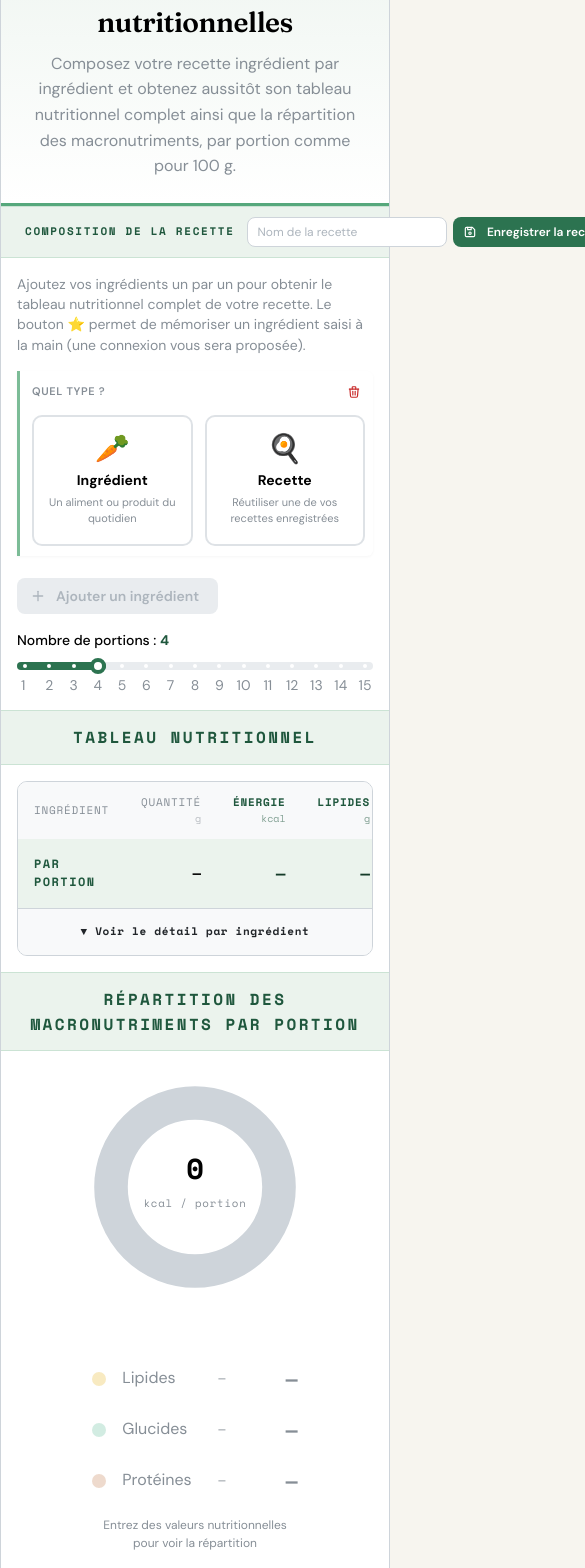
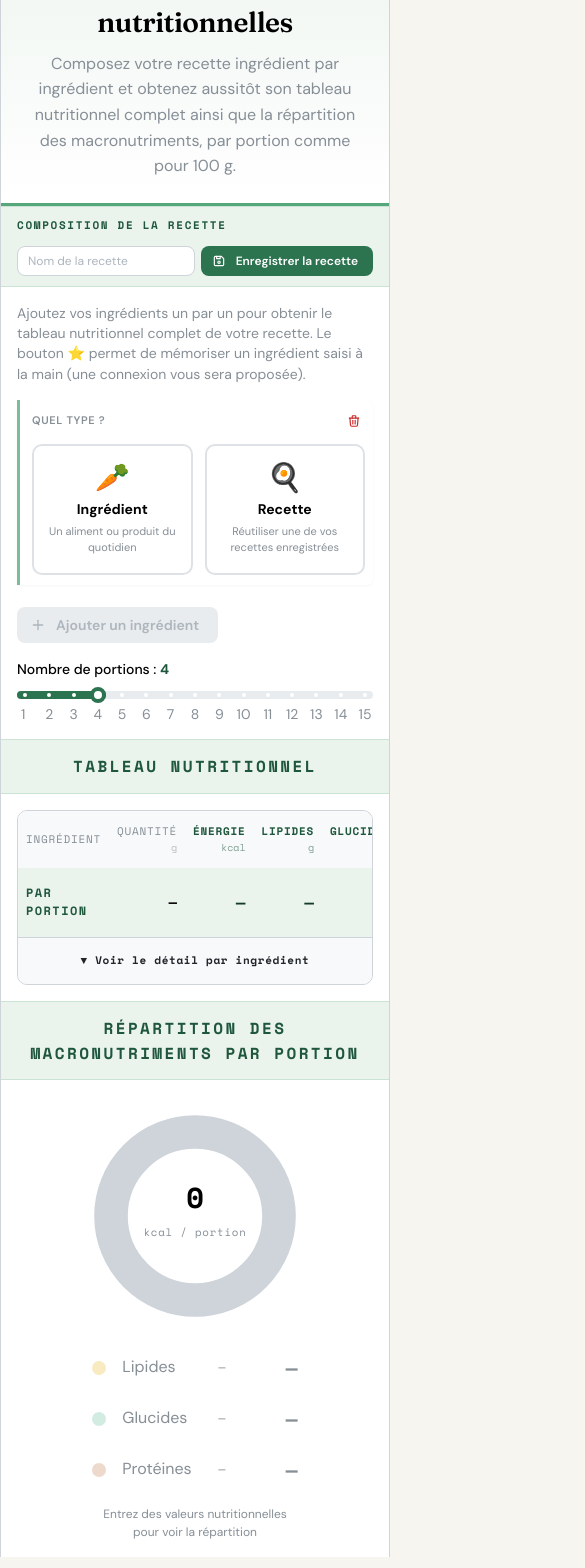
Before and after one commit to Lautenna/calcule_ta_recette, a React (Vite) app in the folder frontend/: page /calculateur in a window 390 px wide. Shown: the part 192-1760 px from the top of the page, 585 px wide, since content can reach past the window. Built offline with nearby package versions, Linux system fonts and the light colour scheme; what @zxing/library would draw is missing.

Commit message:
Ajout camera inversé, lecture seule des recette enregistré. Correction resposive en mode mobile, et changement couleur macro

```diff
--- a/frontend/package.json
+++ b/frontend/package.json
@@ -5,6 +5,7 @@
   "type": "module",
   "scripts": {
     "dev": "vite",
+    "dev:lan": "LAN=1 vite",
     "build": "vite build",
     "lint": "eslint .",
     "preview": "vite preview"
@@ -27,6 +28,7 @@
     "@playwright/test": "^1.61.1",
     "@types/react": "^19.2.14",
     "@types/react-dom": "^19.2.3",
+    "@vitejs/plugin-basic-ssl": "^2.3.0",
     "@vitejs/plugin-react": "^6.0.1",
     "eslint": "^10.3.0",
     "eslint-plugin-react-hooks": "^7.1.1",
--- a/frontend/src/components/calculateur/CalculateurPage.jsx
+++ b/frontend/src/components/calculateur/CalculateurPage.jsx
@@ -1,6 +1,6 @@
-import { useState } from 'react'
+import { useEffect, useState } from 'react'
 import { useLocation, useNavigate } from 'react-router-dom'
-import { Stack, Title, Box, Text, ThemeIcon, Button, Group, TextInput, Paper, Modal } from '@mantine/core'
+import { Stack, Title, Box, Text, ThemeIcon, Button, Group, TextInput, Paper, Modal, Flex } from '@mantine/core'
 import { IconChefHat, IconDeviceFloppy } from '@tabler/icons-react'
 import { notifications } from '@mantine/notifications'
 import { computeTotals, computePerPortion, NUTRIENT_KEYS } from '../../utils/nutrition'
@@ -40,6 +40,28 @@ function cleanForSave(ingredient) {
   return copy
 }
 
+// Brouillon : la recette en cours de saisie survit à un passage par /login
+// (le composant est démonté pendant la navigation). Stocké en sessionStorage,
+// donc propre à l'onglet et effacé à sa fermeture.
+const DRAFT_KEY = 'calculateur:brouillon'
+
+function loadDraft() {
+  try {
+    const draft = JSON.parse(sessionStorage.getItem(DRAFT_KEY))
+    return Array.isArray(draft?.ingredients) && draft.ingredients.length ? draft : null
+  } catch {
+    return null
+  }
+}
+
+function saveDraft(draft) {
+  try { sessionStorage.setItem(DRAFT_KEY, JSON.stringify(draft)) } catch { /* stockage indisponible */ }
+}
+
+function clearDraft() {
+  try { sessionStorage.removeItem(DRAFT_KEY) } catch { /* stockage indisponible */ }
+}
+
 function SectionHeader({ title }) {
   return (
     <Box
@@ -67,19 +89,28 @@ export function CalculateurPage() {
   // Recette transmise depuis « Mon profil » pour consultation/modification.
   const recetteAEditer = location.state?.recette ?? null
 
+  // Brouillon à restaurer uniquement pour une nouvelle recette (pas en édition).
+  const [draft] = useState(() => (recetteAEditer ? null : loadDraft()))
+
   const [editingId, setEditingId] = useState(recetteAEditer?.id ?? null)
-  const [portions, setPortions] = useState(recetteAEditer?.nombrePersonnes ?? 4)
+  const [portions, setPortions] = useState(recetteAEditer?.nombrePersonnes ?? draft?.portions ?? 4)
   const [ingredients, setIngredients] = useState(() =>
     recetteAEditer?.composition?.length
       ? recetteAEditer.composition.map(fromComposition)
-      : [emptyIngredient()]
+      : draft?.ingredients ?? [emptyIngredient()]
   )
 
-  const [nomRecette, setNomRecette] = useState(recetteAEditer?.nom ?? '')
+  const [nomRecette, setNomRecette] = useState(recetteAEditer?.nom ?? draft?.nomRecette ?? '')
   const [modalNomOpen, setModalNomOpen] = useState(false)
   const saveRecette = useSaveRecette()
   const updateRecette = useUpdateRecette()
   const enregistrement = saveRecette.isPending || updateRecette.isPending
+
+  // Sauvegarde auto du brouillon tant qu'on ne modifie pas une recette existante.
+  useEffect(() => {
+    if (editingId) return
+    saveDraft({ ingredients, portions, nomRecette })
+  }, [editingId, ingredients, portions, nomRecette])
 
   const onAdd = () => setIngredients((prev) => [...prev, emptyIngredient()])
 
@@ -185,6 +216,7 @@ export function CalculateurPage() {
         notifications.show({ color: 'green', message: 'Recette mise à jour.' })
       } else {
         const created = await saveRecette.mutateAsync(body)
+        clearDraft()
         if (created?.id) setEditingId(created.id)
         notifications.show({ color: 'green', message: 'Recette enregistrée dans votre profil.' })
       }
@@ -219,24 +251,31 @@ export function CalculateurPage() {
 
       <Box
         py={10}
-        px={24}
+        px={{ base: 16, sm: 24 }}
         style={{
           background: 'var(--mantine-color-green-0)',
           borderTop: '1px solid var(--mantine-color-green-1)',
           borderBottom: '1px solid var(--mantine-color-green-1)',
         }}
       >
-        <Group justify="space-between" align="center" wrap="nowrap" gap="sm">
+        {/* Sur mobile le titre, le champ et les boutons s'empilent ; dès `sm` ils
+            restent sur une seule ligne. */}
+        <Flex
+          direction={{ base: 'column', sm: 'row' }}
+          justify="space-between"
+          align={{ base: 'stretch', sm: 'center' }}
+          gap="sm"
+        >
           <Text fz={11} fw={700} tt="uppercase" ff="monospace" c="green.7" style={{ letterSpacing: '0.15em', flexShrink: 0 }}>
             Composition de la recette
           </Text>
-          <Group gap={6} wrap="nowrap">
+          <Group gap={6} wrap="wrap">
             <TextInput
               placeholder="Nom de la recette"
               size="xs"
               value={nomRecette}
               onChange={(e) => setNomRecette(e.target.value)}
-              style={{ width: 200 }}
+              style={{ flex: '1 1 160px', minWidth: 0, maxWidth: 200 }}
               /* Repère E2E : la fenêtre « Donnez un nom à votre recette » propose un
                  second champ pour la même donnée — le placeholder ne suffit donc pas
                  à désigner celui-ci sans ambiguïté. */
@@ -270,7 +309,7 @@ export function CalculateurPage() {
               </Button>
             )}
           </Group>
-        </Group>
+        </Flex>
       </Box>
       <IngredientBuilder
         ingredients={ingredients}
--- a/frontend/src/components/calculateur/MacroPieChart.jsx
+++ b/frontend/src/components/calculateur/MacroPieChart.jsx
@@ -1,4 +1,5 @@
 import { Group, Stack, Text, Box } from '@mantine/core'
+import { MACRO_COLORS } from '../../utils/nutrition'
 import './pie.css'
 
 export function MacroPieChart({ perPortion }) {
@@ -17,9 +18,9 @@ export function MacroPieChart({ perPortion }) {
   const C = 2 * Math.PI * RADIUS
 
   const slices = [
-    { label: 'Lipides',   cal: lipCal, color: '#E8B931', grams: perPortion.graisses  || 0 },
-    { label: 'Glucides',  cal: gluCal, color: '#6ABFA0', grams: perPortion.glucides   || 0 },
-    { label: 'Protéines', cal: proCal, color: '#C8845A', grams: perPortion.proteines  || 0 },
+    { label: 'Lipides',   cal: lipCal, color: MACRO_COLORS.graisses, grams: perPortion.graisses  || 0 },
+    { label: 'Glucides',  cal: gluCal, color: MACRO_COLORS.glucides, grams: perPortion.glucides   || 0 },
+    { label: 'Protéines', cal: proCal, color: MACRO_COLORS.proteines, grams: perPortion.proteines  || 0 },
   ]
 
   let offset = 0
@@ -31,7 +32,7 @@ export function MacroPieChart({ perPortion }) {
   })
 
   return (
-    <Group justify="center" align="center" gap={56} wrap="wrap">
+    <Group justify="center" align="center" gap={{ base: 24, sm: 56 }} wrap="wrap">
       <Box style={{ flexShrink: 0 }}>
         <svg
           viewBox="0 0 200 200"
--- a/frontend/src/components/calculateur/NutritionTable.jsx
+++ b/frontend/src/components/calculateur/NutritionTable.jsx
@@ -1,5 +1,6 @@
 import { useState } from 'react'
 import { Table, ScrollArea, Button, Text, Box } from '@mantine/core'
+import { useMediaQuery } from '@mantine/hooks'
 import { fmt } from '../../utils/nutrition'
 
 // `testId` sert de repère aux tests E2E (`data-testid="cellule-<testId>"`) : il
@@ -23,7 +24,7 @@ function fmtCell(key, value) {
   return fmt(value)
 }
 
-const thStyle = (key) => ({
+const thStyle = (key, padX) => ({
   fontFamily: 'var(--mantine-font-family-monospace)',
   fontSize: 11,
   letterSpacing: '0.07em',
@@ -32,7 +33,7 @@ const thStyle = (key) => ({
   background: 'var(--mantine-color-default-hover)',
   color: KEY_COLS.includes(key) ? 'var(--mantine-color-green-7)' : 'var(--mantine-color-dimmed)',
   fontWeight: KEY_COLS.includes(key) ? 700 : 500,
-  padding: '12px 16px',
+  padding: `12px ${padX}px`,
 })
 
 function per100g(total) {
@@ -45,18 +46,21 @@ function per100g(total) {
   return result
 }
 
-export function NutritionTable({ rows, total, perPortion }) {
+export function NutritionTable({ rows, total, perPortion, hideDetail = false }) {
   const [showIngredients, setShowIngredients] = useState(false)
   const p100 = per100g(total)
+  // Sur mobile on resserre les colonnes pour qu'un maximum de valeurs tienne à l'écran.
+  const compact = useMediaQuery('(max-width: 48em)')
+  const padX = compact ? 8 : 16
 
   return (
     <Box style={{ border: '1px solid var(--mantine-color-default-border)', borderRadius: 10, overflow: 'hidden' }}>
       <ScrollArea>
-        <Table style={{ minWidth: 520 }} withRowBorders={false} data-testid="tableau-nutritionnel">
+        <Table style={{ minWidth: compact ? 0 : 520 }} withRowBorders={false} data-testid="tableau-nutritionnel">
           <Table.Thead>
             <Table.Tr>
               {COLUMNS.map(({ key, label, unit, align }) => (
-                <Table.Th key={key} style={{ ...thStyle(key), textAlign: align }}>
+                <Table.Th key={key} style={{ ...thStyle(key, padX), textAlign: align }}>
                   {label}
                   {unit && (
                     <Text component="span" display="block" fw={400} fz={10} style={{ opacity: 0.55, textTransform: 'none', letterSpacing: 0 }}>
@@ -84,7 +88,7 @@ export function NutritionTable({ rows, total, perPortion }) {
                       textAlign: key === 'nom' ? 'left' : 'right',
                       fontFamily: key !== 'nom' ? 'var(--mantine-font-family-monospace)' : undefined,
                       fontSize: 13,
-                      padding: '10px 16px',
+                      padding: `10px ${padX}px`,
                       color: 'var(--mantine-color-dimmed)',
                       textTransform: key === 'nom' ? 'capitalize' : undefined,
                     }}
@@ -124,7 +128,7 @@ export function NutritionTable({ rows, total, perPortion }) {
                       textAlign: key === 'nom' ? 'left' : 'right',
                       fontFamily: key !== 'nom' ? 'var(--mantine-font-family-monospace)' : undefined,
                       fontSize: 13,
-                      padding: '12px 16px',
+                      padding: `12px ${padX}px`,
                       color: 'var(--mantine-color-dimmed)',
                     }}
                   >
@@ -150,7 +154,7 @@ export function NutritionTable({ rows, total, perPortion }) {
                       textAlign: key === 'nom' ? 'left' : 'right',
                       fontFamily: key !== 'nom' ? 'var(--mantine-font-family-monospace)' : undefined,
                       fontSize: 13,
-                      padding: '12px 16px',
+                      padding: `12px ${padX}px`,
                       color: 'var(--mantine-color-dimmed)',
                     }}
                   >
@@ -177,7 +181,7 @@ export function NutritionTable({ rows, total, perPortion }) {
                     fontFamily: key !== 'nom' ? 'var(--mantine-font-family-monospace)' : undefined,
                     fontSize: KEY_COLS.includes(key) ? 16 : 14,
                     fontWeight: KEY_COLS.includes(key) ? 700 : 600,
-                    padding: '16px 16px',
+                    padding: `16px ${padX}px`,
                     color: KEY_COLS.includes(key) ? 'var(--mantine-color-green-8)' : undefined,
                   }}
                 >
@@ -195,6 +199,7 @@ export function NutritionTable({ rows, total, perPortion }) {
         </Table>
       </ScrollArea>
 
+      {!hideDetail && (
       <Box
         style={{
           borderTop: '1px solid var(--mantine-color-default-border)',
@@ -217,6 +222,7 @@ export function NutritionTable({ rows, total, perPortion }) {
           {showIngredients ? '▲ Masquer le détail par ingrédient' : '▼ Voir le détail par ingrédient'}
         </Button>
       </Box>
+      )}
     </Box>
   )
 }
--- /dev/null
+++ b/frontend/src/components/profil/RecetteViewModal.jsx
@@ -0,0 +1,42 @@
+import { useState } from 'react'
+import { Modal, Stack, Box, Text, Slider } from '@mantine/core'
+import { computeTotals, computePerPortion } from '../../utils/nutrition'
+import { NutritionTable } from '../calculateur/NutritionTable'
+import { MacroPieChart } from '../calculateur/MacroPieChart'
+
+// Contenu séparé du Modal et monté avec `key={recette.id}` : le curseur de
+// portions repart ainsi de la valeur enregistrée à chaque recette ouverte.
+function RecetteView({ recette }) {
+  const [portions, setPortions] = useState(recette.nombrePersonnes ?? 1)
+  const { rows, total } = computeTotals(recette.composition ?? [])
+  const perPortion = computePerPortion(total, portions)
+
+  return (
+    <Stack gap="lg">
+      <Box>
+        <Text size="sm" fw={500} mb={8}>
+          Nombre de portions :{' '}
+          <Text component="span" fw={700} c="green.7" data-testid="vue-portions-valeur">{portions}</Text>
+        </Text>
+        <Slider value={portions} onChange={setPortions} min={1} max={15} step={1}
+          color="green" label={null} mb={4} data-testid="vue-curseur-portions"
+          marks={Array.from({ length: 15 }, (_, i) => ({ value: i + 1, label: String(i + 1) }))}
+        />
+      </Box>
+
+      <NutritionTable rows={rows} total={total} perPortion={perPortion} hideDetail />
+      <MacroPieChart perPortion={perPortion} />
+    </Stack>
+  )
+}
+
+// Consultation en lecture seule d'une recette enregistrée : portions ajustables
+// et macros, sans détail ni modification des ingrédients.
+export function RecetteViewModal({ recette, onClose }) {
+  return (
+    <Modal opened={Boolean(recette)} onClose={onClose} title={recette?.nom} size="xl" centered
+      data-testid="vue-recette">
+      {recette && <RecetteView key={recette.id} recette={recette} />}
+    </Modal>
+  )
+}
```
Also changed, not shown: frontend/src/components/calculateur/BarcodeScanner.jsx (+53 -19 lines), frontend/src/components/calculateur/IngredientBuilder.jsx (+5 -5 lines), frontend/src/components/profil/MesRecettes.jsx (+12 -1 lines), frontend/src/utils/nutrition.js (+8 -0 lines), frontend/vite.config.js (+7 -1 lines), 1 other file (tests, documents, lock files or other folders).
